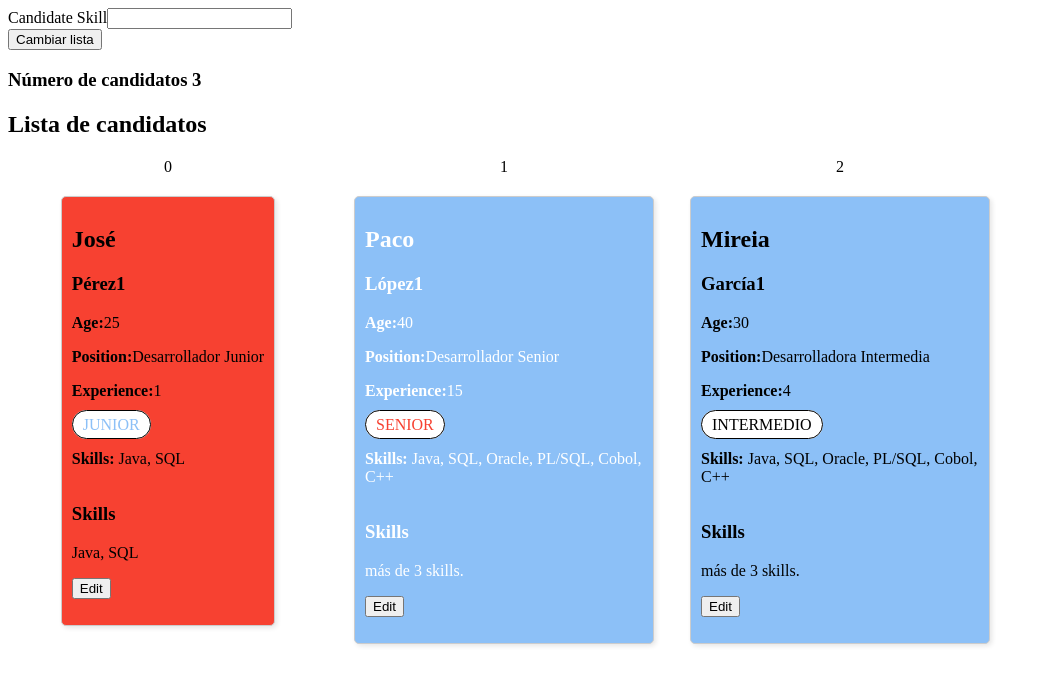
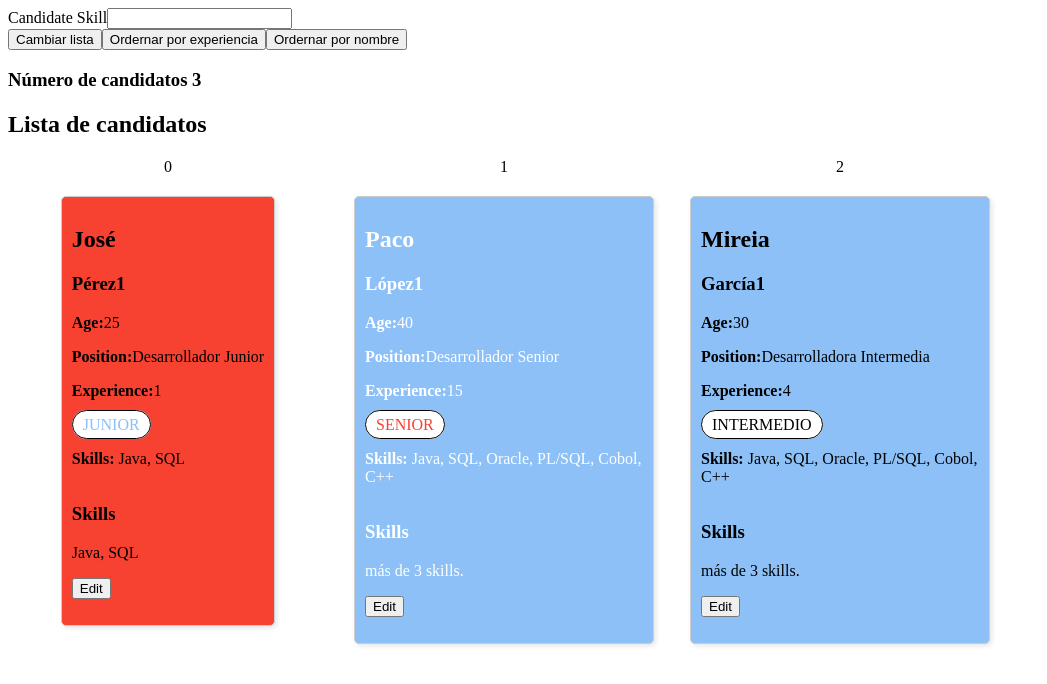
Before and after one commit to alexseik/curso-angular-dia2, an Angular app: page / in a window 1280 px wide. Shown: the top 684 px of the page, without its empty margins (0-1047 px from the left). Built offline with nearby package versions, Linux system fonts and the light colour scheme.

Commit message:
resolve exercises structural directives

```diff
--- a/src/app/app.component.html
+++ b/src/app/app.component.html
@@ -10,6 +10,8 @@
     />
   </div>
   <button (click)="list.toggleDirection()">Cambiar lista</button>
+  <button (click)="doSortByExperience()">Ordernar por experiencia</button>
+  <button (click)="doSortByName()">Ordernar por nombre</button>
   <div>
     <h3>
       Número de candidatos <span>{{ candidatesLength }}</span>
--- a/src/app/app.component.ts
+++ b/src/app/app.component.ts
@@ -87,4 +87,24 @@ export class AppComponent implements OnInit {
   trackById(index: number, item: Candidate) {
     return item.id;
   }
+
+  doSortByExperience() {
+    this.candidates = this.sortByExperience(this.candidates);
+  }
+
+  doSortByName() {
+    this.candidates = this.sortByName(this.candidates);
+  }
+
+  private sortByExperience(candidates: Candidate[]): Candidate[] {
+    return candidates.sort(
+      (a: Candidate, b: Candidate) => a.experience - b.experience
+    );
+  }
+
+  private sortByName(candidates: Candidate[]): Candidate[] {
+    return candidates.sort((a: Candidate, b: Candidate) =>
+      a.name.localeCompare(b.name)
+    );
+  }
 }
```
